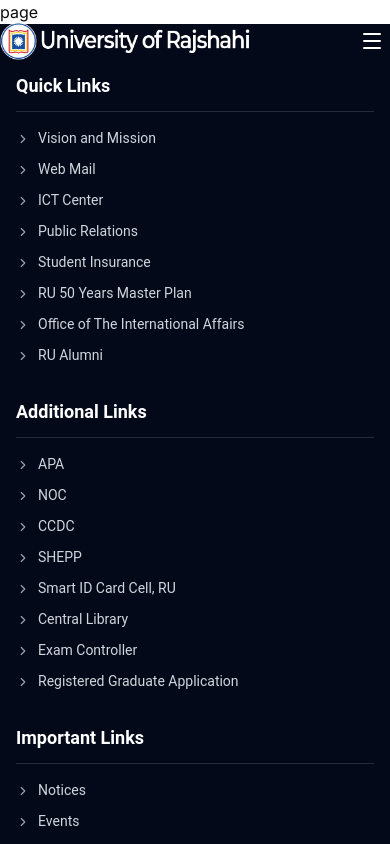
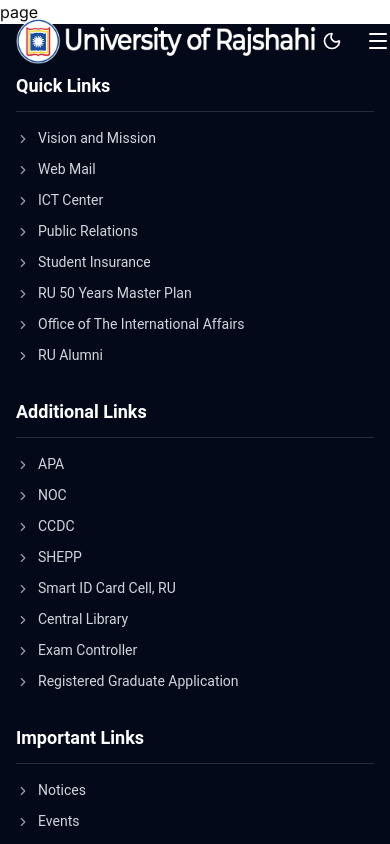
Before and after one commit to shamsssarar/ru-frontend, a Next.js app: page / in a window 390 px wide. Shown: the top 844 px of the page. Built offline with nearby package versions, Linux system fonts and the light colour scheme.

Commit message:
feat:added dark-theme

```diff
--- a/package.json
+++ b/package.json
@@ -20,6 +20,7 @@
     "embla-carousel-react": "^8.6.0",
     "lucide-react": "^1.28.0",
     "next": "16.2.12",
+    "next-themes": "^0.4.6",
     "react": "19.2.4",
     "react-dom": "19.2.4",
     "shadcn": "^4.16.0",
--- a/src/app/layout.tsx
+++ b/src/app/layout.tsx
@@ -3,8 +3,9 @@
 import "./globals.css";
 import { cn } from "@/lib/utils";
 import Navbar from "@/components/layout/Navbar";
-import Footer from "@/components/layout/Footer";
 import FooterWrapper from "@/components/layout/FooterWrapper";
+// 1. Import the ThemeProvider
+import { ThemeProvider } from "@/components/ThemeProvider";
 
 const inter = Inter({ subsets: ["latin"], variable: "--font-sans" });
 
@@ -31,6 +32,7 @@
   return (
     <html
       lang="en"
+      suppressHydrationWarning /* 2. REQUIRED: Prevents theme hydration errors */
       className={cn(
         "h-full",
         "antialiased",
@@ -43,12 +45,16 @@
       <body
         className={`${inter.className} min-h-screen bg-background font-sans antialiased flex flex-col`}
       >
-        {/* The Navbar will appear on every single page */}
-        <Navbar />
+        {/* 3. Wrap your layout contents inside the ThemeProvider */}
+        <ThemeProvider>
+          {/* The Navbar will appear on every single page */}
+          <Navbar />
 
-        {/* The 'children' represents the content of whatever page route you are on */}
-        <main className="flex-1 w-full">{children}</main>
-        <FooterWrapper />
+          {/* The 'children' represents the content of whatever page route you are on */}
+          <main className="flex-1 w-full">{children}</main>
+
+          <FooterWrapper />
+        </ThemeProvider>
       </body>
     </html>
   );
--- /dev/null
+++ b/src/components/ThemeProvider.tsx
@@ -0,0 +1,12 @@
+"use client";
+
+import * as React from "react";
+import { ThemeProvider as NextThemesProvider } from "next-themes";
+
+export function ThemeProvider({ children }: { children: React.ReactNode }) {
+  return (
+    <NextThemesProvider attribute="class" defaultTheme="system" enableSystem>
+      {children}
+    </NextThemesProvider>
+  );
+}
--- a/src/components/layout/Navbar.tsx
+++ b/src/components/layout/Navbar.tsx
@@ -3,8 +3,8 @@
 import Link from "next/link";
 import Image from "next/image";
 import { Menu, X } from "lucide-react";
-import { Sheet, SheetContent, SheetTrigger } from "@/components/ui/sheet";
 import { useEffect, useRef, useState } from "react";
+import ThemeToggle from "./ThemeToggle.tsxThemeToggle";
 
 const navLinks = [
   { title: "HOME", href: "/" },
@@ -15,17 +15,15 @@
   { title: "Academic", href: "/academic" },
   { title: "Facilities", href: "/facilities" },
   { title: "Publications", href: "/publications" },
-  { title: "Online Services", href: "/online-services" },
 ];
 
 export default function Navbar() {
   const [isScrolled, setIsScrolled] = useState(false);
-  const [isMobileMenuOpen, setIsMobileMenuOpen] = useState(false); // Mobile menu state
+  const [isMobileMenuOpen, setIsMobileMenuOpen] = useState(false);
   const dropdownRef = useRef<HTMLDivElement>(null);
-  // Add scroll event listener to toggle navbar styling
+
   useEffect(() => {
     const handleScroll = () => {
-      // If the user scrolls down more than 50px, trigger the scrolled state
       if (window.scrollY > 50) {
         setIsScrolled(true);
       } else {
@@ -54,23 +52,21 @@
 
   return (
     <header
-      className={`left-0 w-full z-[999] transition-all duration-300 ease-in-out ${
+      className={`left-0 w-full z-[999] transition-all duration-300 ease-in-out px-4 lg:px-0 ${
         isScrolled
-          ? "fixed top-0 bg-[rgba(0,0,0,0.7)] shadow-lg h-[44px]" // Scrolled state: Solid Blue, Fixed, with shadow
-          : "absolute top-0 h-[70px] pt-3 bg-transparent" // Top state: Transparent, Absolute
+          ? "fixed top-0 bg-[rgba(0,0,0,0.7)] shadow-lg h-[44px]"
+          : "absolute top-0 h-[70px] pt-3 bg-transparent"
       }`}
     >
       <div className="container mx-auto flex h-full items-center justify-between max-w-[1140px]">
-        {/* Logo Section */}
-        <div className="flex items-center gap-2 h-full">
+        {/* 1. Logo Section - Standard Left Aligned */}
+        <div className="flex items-center h-full">
           <Link href="/" className="flex items-center">
-            {/*
-              WRAPPER TRICK: We animate the width and height of this div.
-              The Image uses 'fill' to perfectly conform to this shrinking div.
-            */}
             <div
               className={`relative transition-all duration-250 ease-in-out ${
-                isScrolled ? "w-[200px] h-[30px]" : "w-[250px] h-[40px]"
+                isScrolled
+                  ? "w-[220px] h-[35px] lg:w-[240px] lg:h-[38px]"
+                  : "w-[300px] h-[50px] lg:w-[280px] lg:h-[45px]"
               }`}
             >
               <Image
@@ -84,6 +80,8 @@
           </Link>
         </div>
 
+        {/* 2. Right Side Elements Group */}
+        <div className="flex items-center justify-end h-full gap-3 lg:gap-6 shrink-0">
           {/* Desktop Navigation */}
           <nav className="hidden lg:flex gap-4 items-center">
             {navLinks.map((link) => (
@@ -99,9 +97,11 @@
             ))}
           </nav>
 
-        {/* Mobile Navigation Drawer */}
+          {/* Theme Toggle (Visible Everywhere) */}
+          <ThemeToggle />
+
+          {/* Mobile Navigation Toggle (Visible on Mobile Only) */}
           <div className="lg:hidden flex items-center h-full" ref={dropdownRef}>
-          {/* Toggle Button */}
             <button
               onClick={() => setIsMobileMenuOpen(!isMobileMenuOpen)}
               className="shrink-0 flex items-center justify-center p-1.5 hover:bg-black/20 rounded-md transition-colors text-white"
@@ -121,7 +121,7 @@
 
             {/* Floating Dropdown Card */}
             <div
-            className={`absolute top-full left-0 right-0 mt-2 bg-blue-50 shadow-[0px_8px_30px_rgba(0,0,0,0.12)] overflow-hidden transition-all duration-300 ease-in-out origin-top ${
+              className={`absolute top-[100%] left-0 right-0 mt-2 bg-blue-50 dark:bg-slate-900 shadow-[0px_8px_30px_rgba(0,0,0,0.12)] overflow-hidden transition-all duration-300 ease-in-out origin-top rounded-b-md ${
                 isMobileMenuOpen
                   ? "opacity-100 scale-y-100 translate-y-0 pointer-events-auto"
                   : "opacity-0 scale-y-95 -translate-y-2 pointer-events-none"
@@ -132,8 +132,8 @@
                   <Link
                     key={link.title}
                     href={link.href}
-                  onClick={() => setIsMobileMenuOpen(false)} // Closes automatically when link is clicked
-                  className="text-[20px] font-roboto font-bold text-[#333333] hover:text-[#002147] hover:bg-gray-300 px-6 py-3.5 uppercase text-center transition-all"
+                    onClick={() => setIsMobileMenuOpen(false)}
+                    className="text-[18px] font-roboto font-bold text-[#333333] dark:text-slate-200 hover:text-[#002147] dark:hover:text-[#6EC1E4] hover:bg-gray-200 dark:hover:bg-slate-800 px-6 py-3.5 uppercase text-center transition-all"
                   >
                     {link.title}
                   </Link>
@@ -142,6 +142,7 @@
             </div>
           </div>
         </div>
+      </div>
     </header>
   );
 }
--- /dev/null
+++ b/src/components/layout/ThemeToggle.tsxThemeToggle.tsx
@@ -0,0 +1,28 @@
+"use client";
+
+import { useTheme } from "next-themes";
+import { Sun, Moon } from "lucide-react";
+import { useEffect, useState } from "react";
+
+export default function ThemeToggle() {
+  const { theme, setTheme } = useTheme();
+  const [mounted, setMounted] = useState(false);
+
+  // Next.js hydration safety trick: only render the icon after the component mounts on the client
+  useEffect(() => setMounted(true), []);
+  if (!mounted) return null;
+
+  return (
+    <button
+      onClick={() => setTheme(theme === "dark" ? "light" : "dark")}
+      className="shrink-0 flex items-center justify-center p-1.5 hover:bg-black/20 dark:hover:bg-white/20 rounded-md transition-colors text-white "
+      aria-label="Toggle Dark Mode"
+    >
+      {theme === "dark" ? (
+        <Sun className="h-5 w-5 md:h-6 md:w-6" />
+      ) : (
+        <Moon className="h-5 w-5 md:h-6 md:w-6" />
+      )}
+    </button>
+  );
+}
```
Also changed, not shown: 1 other file (tests, documents, lock files or other folders). Lines whose indentation alone changed are shown as unchanged.
